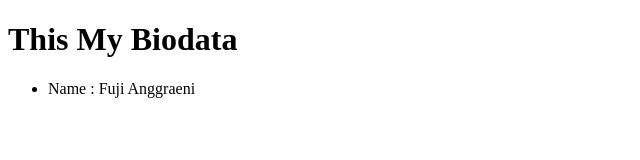
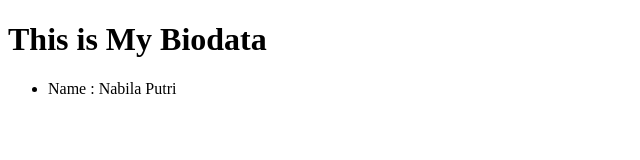
Before and after one commit to fujiangg/1st-Practice, a plain HTML site: page biodata.html in a window 1280 px wide. Shown: the whole page, without its empty margins (0-640 px from the left). Drawn offline with Linux system fonts and the light colour scheme.

Commit message:
mengedit h1 dan menambahkan baris nama di biodata.html

```diff
--- a/biodata.html
+++ b/biodata.html
@@ -6,9 +6,9 @@
     <title>GITHUB PRACTICE</title>
 </head>
 <body>
-    <h1>This My Biodata</h1>
+    <h1>This is My Biodata</h1>
     <ul>
-        <li>Name : Fuji Anggraeni</li>
+        <li>Name : Nabila Putri</li>
     </ul>
 </body>
 </html>
```
